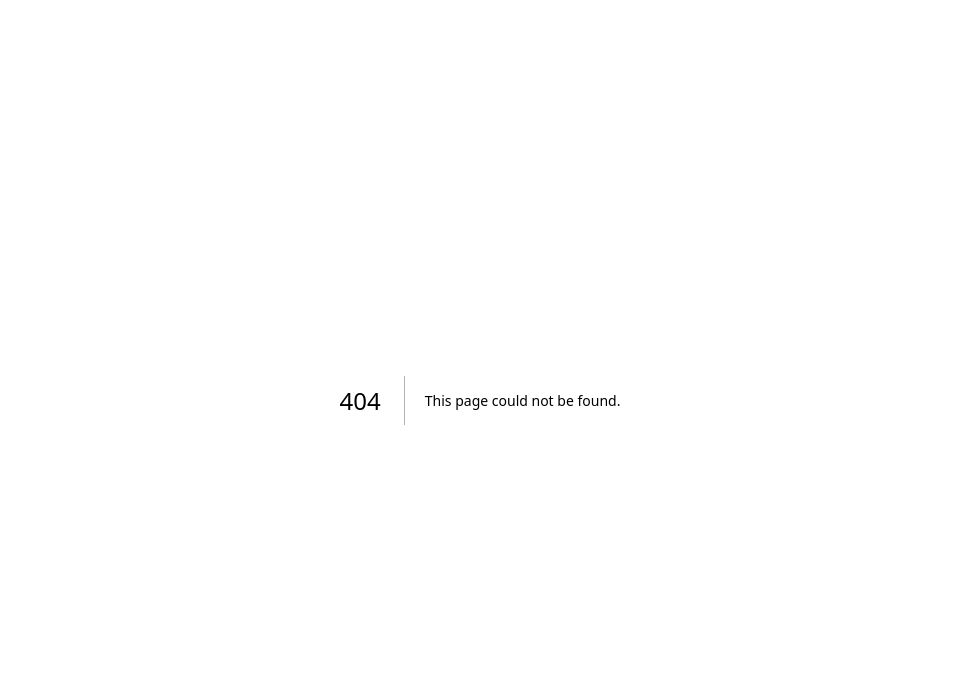
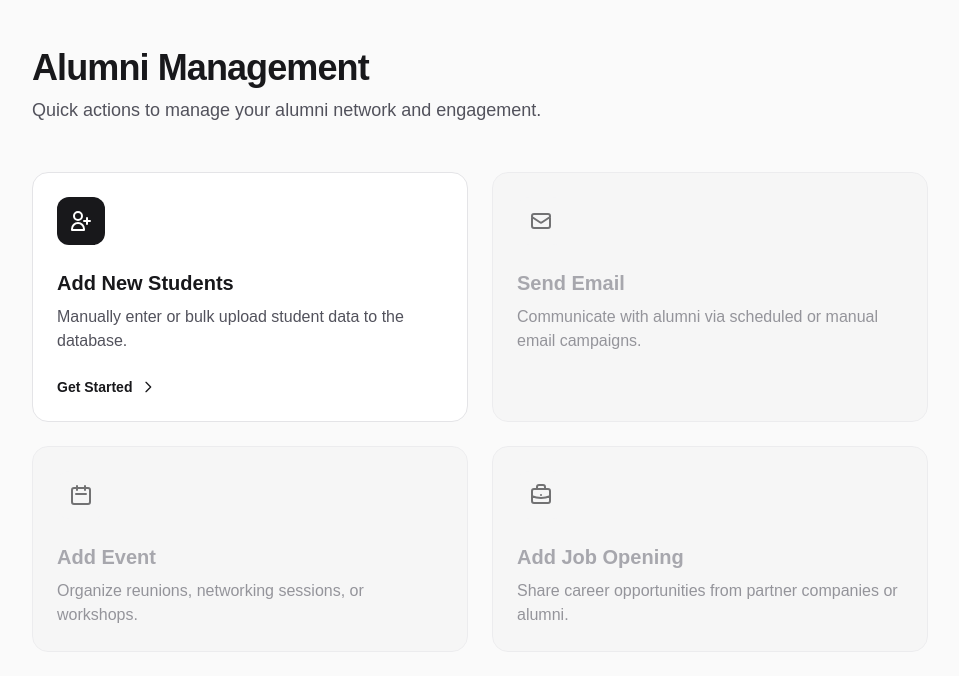
Before and after one commit to paul-ohl/aloumnix, a Next.js app: page /alumni in a window 1280 px wide. Before the commit this address had no page. Shown: the top 676 px of the page, without its empty margins (160-1119 px from the left). Built offline with nearby package versions, Linux system fonts and the light colour scheme.

Commit message:
feat(alumni): build basic alumni management page with quick actions

```diff
--- /dev/null
+++ b/src/app/alumni/page.tsx
@@ -0,0 +1,179 @@
+import Link from "next/link";
+
+export default function AlumniPage() {
+  const actions = [
+    {
+      title: "Add New Students",
+      description:
+        "Manually enter or bulk upload student data to the database.",
+      href: "/alumni/new",
+      icon: (
+        <svg
+          className="w-6 h-6"
+          fill="none"
+          stroke="currentColor"
+          viewBox="0 0 24 24"
+          aria-hidden="true"
+        >
+          <path
+            strokeLinecap="round"
+            strokeLinejoin="round"
+            strokeWidth={2}
+            d="M18 9v3m0 0v3m0-3h3m-3 0h-3m-2-5a4 4 0 11-8 0 4 4 0 018 0zM3 20a6 6 0 0112 0v1H3v-1z"
+          />
+        </svg>
+      ),
+      primary: true,
+    },
+    {
+      title: "Send Email",
+      description:
+        "Communicate with alumni via scheduled or manual email campaigns.",
+      href: "#",
+      icon: (
+        <svg
+          className="w-6 h-6"
+          fill="none"
+          stroke="currentColor"
+          viewBox="0 0 24 24"
+          aria-hidden="true"
+        >
+          <path
+            strokeLinecap="round"
+            strokeLinejoin="round"
+            strokeWidth={2}
+            d="M3 8l7.89 5.26a2 2 0 002.22 0L21 8M5 19h14a2 2 0 002-2V7a2 2 0 00-2-2H5a2 2 0 00-2 2v10a2 2 0 002 2z"
+          />
+        </svg>
+      ),
+      disabled: true,
+    },
+    {
+      title: "Add Event",
+      description: "Organize reunions, networking sessions, or workshops.",
+      href: "#",
+      icon: (
+        <svg
+          className="w-6 h-6"
+          fill="none"
+          stroke="currentColor"
+          viewBox="0 0 24 24"
+          aria-hidden="true"
+        >
+          <path
+            strokeLinecap="round"
+            strokeLinejoin="round"
+            strokeWidth={2}
+            d="M8 7V3m8 4V3m-9 8h10M5 21h14a2 2 0 002-2V7a2 2 0 00-2-2H5a2 2 0 00-2 2v12a2 2 0 002 2z"
+          />
+        </svg>
+      ),
+      disabled: true,
+    },
+    {
+      title: "Add Job Opening",
+      description:
+        "Share career opportunities from partner companies or alumni.",
+      href: "#",
+      icon: (
+        <svg
+          className="w-6 h-6"
+          fill="none"
+          stroke="currentColor"
+          viewBox="0 0 24 24"
+          aria-hidden="true"
+        >
+          <path
+            strokeLinecap="round"
+            strokeLinejoin="round"
+            strokeWidth={2}
+            d="M21 13.255A23.931 23.931 0 0112 15c-3.183 0-6.22-.62-9-1.745M16 6V4a2 2 0 00-2-2h-4a2 2 0 00-2 2v2m4 6h.01M5 20h14a2 2 0 002-2V8a2 2 0 00-2-2H5a2 2 0 00-2 2v10a2 2 0 002 2z"
+          />
+        </svg>
+      ),
+      disabled: true,
+    },
+  ];
+
+  return (
+    <main className="min-h-screen bg-zinc-50 py-12 px-4 sm:px-6 lg:px-8 dark:bg-black">
+      <div className="max-w-4xl mx-auto">
+        <header className="mb-12">
+          <h1 className="text-4xl font-extrabold text-zinc-900 tracking-tight mb-2 dark:text-zinc-50">
+            Alumni Management
+          </h1>
+          <p className="text-zinc-600 text-lg dark:text-zinc-400">
+            Quick actions to manage your alumni network and engagement.
+          </p>
+        </header>
+
+        <div className="grid grid-cols-1 gap-6 sm:grid-cols-2">
+          {actions.map((action) => (
+            <div
+              key={action.title}
+              className={`group relative rounded-2xl border p-6 transition-all ${
+                action.disabled
+                  ? "bg-zinc-100 border-zinc-200 opacity-60 cursor-not-allowed dark:bg-zinc-900/50 dark:border-zinc-800"
+                  : "bg-white border-zinc-200 hover:border-zinc-900 hover:shadow-md dark:bg-zinc-900 dark:border-zinc-800 dark:hover:border-zinc-50"
+              }`}
+            >
+              <div className="flex items-start justify-between">
+                <div
+                  className={`p-3 rounded-xl ${
+                    action.primary
+                      ? "bg-zinc-900 text-white dark:bg-zinc-50 dark:text-zinc-900"
+                      : "bg-zinc-100 text-zinc-900 dark:bg-zinc-800 dark:text-zinc-50"
+                  }`}
+                >
+                  {action.icon}
+                </div>
+                {!action.disabled && (
+                  <Link
+                    href={action.href}
+                    className="absolute inset-0 focus:outline-none"
+                    aria-label={action.title}
+                  >
+                    <span className="sr-only">Go to {action.title}</span>
+                  </Link>
+                )}
+              </div>
+              <div className="mt-6">
+                <h3
+                  className={`text-xl font-bold ${
+                    action.disabled
+                      ? "text-zinc-500"
+                      : "text-zinc-900 dark:text-zinc-50"
+                  }`}
+                >
+                  {action.title}
+                </h3>
+                <p className="mt-2 text-zinc-600 dark:text-zinc-400">
+                  {action.description}
+                </p>
+              </div>
+              {!action.disabled && (
+                <div className="mt-6 flex items-center text-sm font-bold text-zinc-900 dark:text-zinc-50 group-hover:translate-x-1 transition-transform">
+                  Get Started
+                  <svg
+                    className="ml-2 w-4 h-4"
+                    fill="none"
+                    stroke="currentColor"
+                    viewBox="0 0 24 24"
+                    aria-hidden="true"
+                  >
+                    <path
+                      strokeLinecap="round"
+                      strokeLinejoin="round"
+                      strokeWidth={2}
+                      d="M9 5l7 7-7 7"
+                    />
+                  </svg>
+                </div>
+              )}
+            </div>
+          ))}
+        </div>
+      </div>
+    </main>
+  );
+}
```
